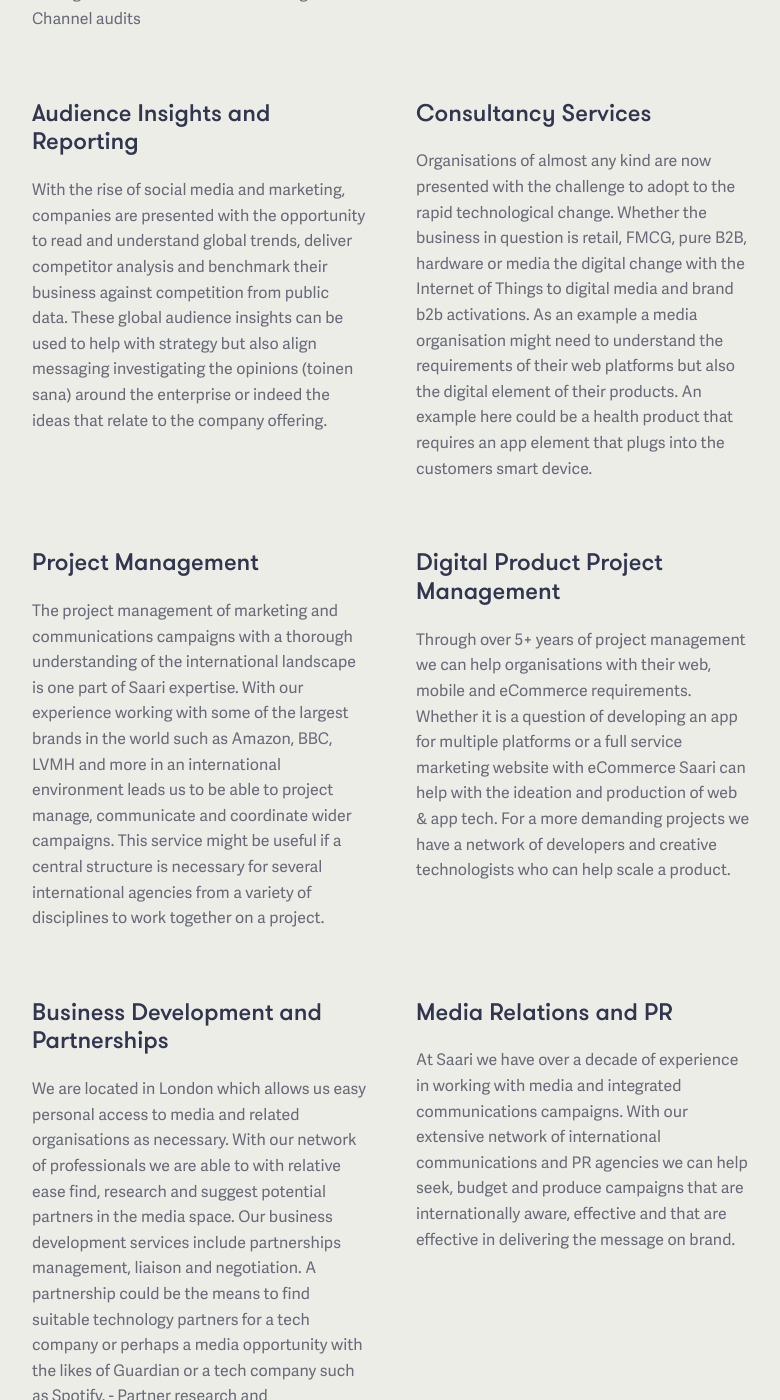
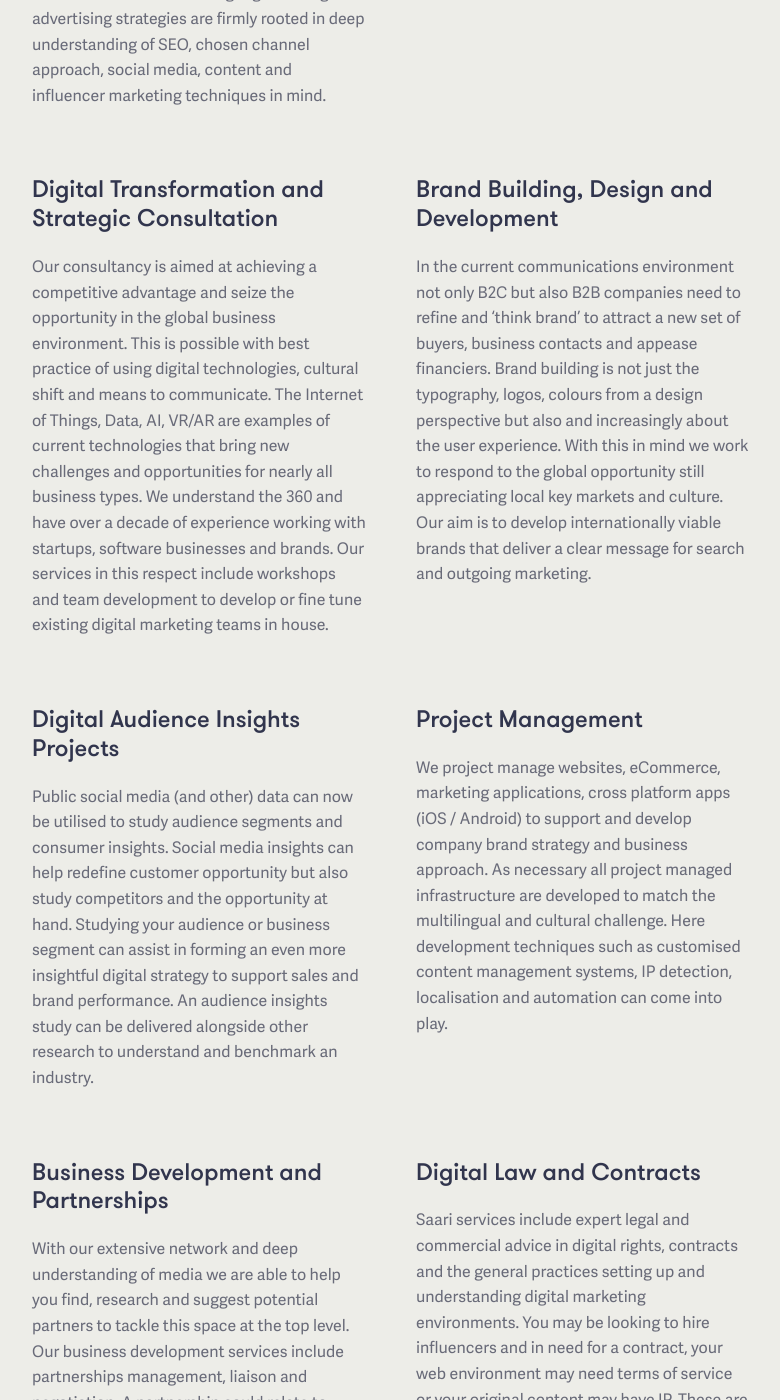
Before and after one commit to garethjohnsdesign/saari.co.uk, a Jekyll site: the page built from services.md, in a window 1280 px wide and 1400 px high, scrolled down 769 px. Shown: the whole window, without its empty margins (249-1029 px from the left). Built offline with Jekyll 4.4.1, drawn with Linux system fonts in a browser that asks for light colours; some of the changed text lies outside the part shown.

Commit message:
Updated Services

```diff
--- a/services.md
+++ b/services.md
@@ -1,8 +1,8 @@
 ---
 title: Services
 position: 3
-lead-text: A fully independent multicultural agency with over 12 years of international
-  experience in delivering campaigns that look at delivering value for the end user.
+lead-text: We are a strategic digital marketing and brand development consultancy(/agency)
+  with the aim for increased market awareness and growth for our clients.
 approach-text: Curabitur blandit tempus porttitor. Cras justo odio, dapibus ac facilisis
   in, egestas eget quam. Donec sed odio dui. Sed posuere consectetur est at lobortis.
   Sed posuere consectetur est at lobortis. Vivamus sagittis lacus vel augue laoreet
@@ -12,83 +12,79 @@ partners-text: Cum sociis natoque penatibus et magnis dis parturient montes, nas
   penatibus et magnis dis parturient montes, nascetur ridiculus mus. Nullam quis risus
   eget urna mollis ornare vel eu leo.
 services:
-- service-title: Marketing and Digital Marketing
+- service-title: Marketing, Social Media and Advertising
+  service-text: "Saari offers 360 digital marketing services including social media
+    management, digital advertising, content marketing, influencer marketing, audience
+    development and channel management all firmly rooted into our internationally
+    aware approach. Our approach to communications is both culturally and from a channel
+    perspective designed to support client long term business goals. \n\nWe are a
+    multi-channel digital advertising specialists working across all relevant media
+    and content types. With larger budgets we work with award winning partner agencies
+    being able to deliver a cost efficient global approach that is sensitive to culture
+    and language. Our digital advertising strategies are firmly rooted in deep understanding
+    of SEO, chosen channel approach, social media, content and influencer marketing
+    techniques in mind."
+- service-title: Content Production
+  service-text: We work with the best photographers, videographers and animators to
+    produce any content that is required for a well versed multi channel campaign.
+    In addition to content production at Saari we understand how UGC, crowdfunding,
+    influencer driven content initiatives or partnerships can supercharge the delivery
+    of a content campaign. In our world content strategy follows the overall brand
+    strategy through audience insights.
+- service-title: Digital Transformation and Strategic Consultation
+  service-text: Our consultancy is aimed at achieving a competitive advantage and
+    seize the opportunity in the global business environment. This is possible with
+    best practice of using digital technologies, cultural shift and means to communicate.
+    The Internet of Things, Data, AI, VR/AR are examples of current technologies that
+    bring new challenges and opportunities for nearly all business types. We understand
+    the 360 and have over a decade of experience working with startups, software businesses
+    and brands. Our services in this respect include workshops and team development
+    to develop or fine tune existing digital marketing teams in house.
+- service-title: Brand Building, Design and Development
+  service-text: In the current communications environment not only B2C but also B2B
+    companies need to refine and ‘think brand’ to attract a new set of buyers, business
+    contacts and appease financiers. Brand building is not just the typography, logos,
+    colours from a design perspective but also and increasingly about the user experience.
+    With this in mind we work to respond to the global opportunity still appreciating
+    local key markets and culture. Our aim is to develop internationally viable brands
+    that deliver a clear message for search and outgoing marketing.
+- service-title: Digital Audience Insights Projects
+  service-text: Public social media (and other) data can now be utilised to study
+    audience segments and consumer insights. Social media insights can help redefine
+    customer opportunity but also study competitors and the opportunity at hand. Studying
+    your audience or business segment can assist in forming an even more insightful
+    digital strategy to support sales and brand performance. An audience insights
+    study can be delivered alongside other research to understand and benchmark an
+    industry.
+- service-title: Project Management
+  service-text: We project manage websites, eCommerce, marketing applications, cross
+    platform apps (iOS / Android) to support and develop company brand strategy and
+    business approach. As necessary all project managed infrastructure are developed
+    to match the multilingual and cultural challenge. Here development techniques
+    such as customised content management systems, IP detection, localisation and
+    automation can come into play.
+- service-title: Business Development and Partnerships
+  service-text: With our extensive network and deep understanding of media we are
+    able to help you find, research and suggest potential partners to tackle this
+    space at the top level. Our business development services include partnerships
+    management, liaison and negotiation. A partnership could relate to finding a suitable
+    technology partner for a tech company or perhaps a media opportunity with the
+    likes of Guardian or a creative campaign opportunity with tech a la Spotify. Perhaps
+    your enterprise needs a suitable media agency or is in need of an update to the
+    overall tech infrastructure. Where we can’t help we know who can.
+- service-title: Digital Law and Contracts
+  service-text: 'Saari services include expert legal and commercial advice in digital
+    rights, contracts and the general practices setting up and understanding digital
+    marketing environments. You may be looking to hire influencers and in need for
+    a contract, your web environment may need terms of service or your original content
+    may have IP. These are only a few of the types of services we can help to make
+    sure you make the most out of your online and protect yourself in the internationally
+    complex legal framework. '
+- service-title: PR Consultancy and Communications
   service-text: |-
-    Full service digital and content marketing services. Changes in the way we communicate in the last 15 years has transformed marketing and now digital channels dominate the landscape especially for smaller brands. In most cases they now represent where marketing begins and marketing often crosses over with customer services. Saari services include below in addition to liaison and strategy for wider marketing strategies.
+    Through our extensive network of ‘best in class’ partner companies we are able to coordinate and organise an effective internationally focussed communications approach. utilising 'best in class' partners with whom we have worked in the past.
 
-    - Content production (images, visuals, animation, video)
-    - Copywriting (German, English, Finnish, Swedish)
-    - Content marketing (planning & strategy)
-    - Community management
-    - Social media marketing
-    - Channel audits
-- service-title: Digital Strategy
-  service-text: Digital marketing inhibit the potential to find and communicate with
-    global customers. To effectively execute in the global arena first there needs
-    to be strategy. Saari services include digital strategy and digital marketing
-    strategy which should provide the ground zero for any communication or marketing
-    operation. Relevant areas here include market and audience analysis, channel audits
-    and resourcing (team development).
-- service-title: Audience Insights and Reporting
-  service-text: With the rise of social media and marketing, companies are presented
-    with the opportunity to read and understand global trends, deliver competitor
-    analysis and benchmark their business against competition from public data. These
-    global audience insights can be used to help with strategy but also align messaging
-    investigating the opinions (toinen sana) around the enterprise or indeed the ideas
-    that relate to the company offering.
-- service-title: Consultancy Services
-  service-text: Organisations of almost any kind are now presented with the challenge
-    to adopt to the rapid technological change. Whether the business in question is
-    retail, FMCG, pure B2B, hardware or media the digital change with the Internet
-    of Things to digital media and brand b2b activations. As an example a media organisation
-    might need to understand the requirements of their web platforms but also the
-    digital element of their products. An example here could be a health product that
-    requires an app element that plugs into the customers smart device.
-- service-title: Project Management
-  service-text: The project management of marketing and communications campaigns with
-    a thorough understanding of the international landscape is one part of Saari expertise.
-    With our experience working with some of the largest brands in the world such
-    as Amazon, BBC, LVMH and more in an international environment leads us to be able
-    to project manage, communicate and coordinate wider campaigns. This service might
-    be useful if a central structure is necessary for several international agencies
-    from a variety of disciplines to work together on a project.
-- service-title: Digital Product Project Management
-  service-text: Through over 5+ years of project management we can help organisations
-    with their web, mobile and eCommerce requirements. Whether it is a question of
-    developing an app for multiple platforms or a full service marketing website with
-    eCommerce Saari can help with the ideation and production of web & app tech. For
-    a more demanding projects we have a network of developers and creative technologists
-    who can help scale a product.
-- service-title: Business Development and Partnerships
-  service-text: |-
-    We are located in London which allows us easy personal access to media and related organisations as necessary. With our network of professionals we are able to with relative ease find, research and suggest potential partners in the media space. Our business development services include partnerships management, liaison and negotiation. A partnership could be the means to find suitable technology partners for a tech company or perhaps a media opportunity with the likes of Guardian or a tech company such as Spotify.
-
-    - Partner research and management
-    - Fundraising (start ups & lifting ideas)
-    - Retail partner research and management
-- service-title: Media Relations and PR
-  service-text: At Saari we have over a decade of experience in working with media
-    and integrated communications campaigns. With our extensive network of international
-    communications and PR agencies we can help seek, budget and produce campaigns
-    that are internationally aware, effective and that are effective in delivering
-    the message on brand.
-- service-title: Influencer Marketing
-  service-text: With the raise of social media we have now entered into a phase where
-    online - first celebrities can be utilised to promote and market products or ideas.
-    This is what is called influencer marketing. At Saari we have access to a wide
-    array of international celebrities and understand the global talent booking system
-    in addition to being able to custom make a social media influencer campaigns to
-    deliver brand messaging, enhance product sales or simply communicate ideas. These
-    processes are currently a combination or curation, gifting and paid for product
-    placements. Creativity is key here.
-- service-title: Branding
-  service-text: |-
-    As companies are called out to become brand citizens with more demand on transparency branding now touches more companies than before. At Saari we can help with company identity, design and branding to make it work communicate for global customer in mind.
-
-    - Logo & typography design
-    - Corporate identity
-    - Branding
-    - Design
+    Our team has broad capabilities across traditional and digital mediums and we’re always happy to help. Visit our contact us page or drop us a line to see how.
 outro-text: "## Our team has broad capabilities across traditional and digital mediums
   and we’re always happy to help. Visit our [contact us](/contact) page or drop us
   a line to see how"
```
